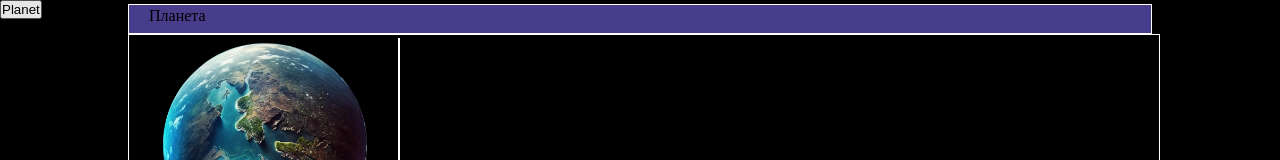
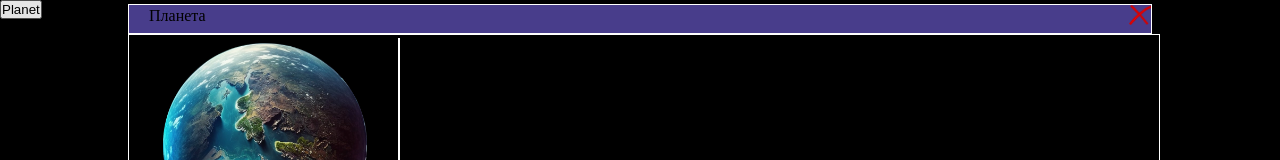
Before and after one commit to MaxRyazan/strategy, a Vue app: page / in a window 1280 px wide. Both pictures are taken after a click on the button "Planet". Shown: the top 160 px of the page. Built offline with nearby package versions, Linux system fonts and the light colour scheme.

Commit message:
1.3.2  - добавил closeButton

```diff
--- a/src/components/planets/PlanetComponent.vue
+++ b/src/components/planets/PlanetComponent.vue
@@ -1,5 +1,5 @@
 <template>
-    <reusable-dialog header="Планета" :visible="props.isPlanetVisible" style="width: 80%; margin: 0 auto">
+    <reusable-dialog @closeDialog="$emit('close')" header="Планета" :visible="props.isPlanetVisible" style="width: 80%; margin: 0 auto">
         <div class="planet_wrapper">
             <div class="left">
                 <div class="left__img">
@@ -45,8 +45,8 @@
 </template>
 
 <script setup lang="ts">
+import {ref} from 'vue'
 import PlanetDescriptionCard from '@/components/planets/PlanetDescriptionCard.vue'
-import {ref} from 'vue'
 import ReusableDialog from "@/components/reusable/containers/ReusableDialog.vue";
 const props = defineProps<{
     isPlanetVisible: boolean
--- a/src/components/reusable/buttons/Reusable-button.vue
+++ b/src/components/reusable/buttons/Reusable-button.vue
@@ -1,16 +1,38 @@
 <template>
-    <button @click="$emit('push')">
+    <button @click="$emit('push')" :class="{close_btn}">
+        <img src="src/images/icons/closeIcon.png" alt="close" v-if="props.close_btn">
         <slot />
     </button>
 </template>
 
 <script setup lang="ts">
-import {defineEmits} from 'vue'
 
 defineEmits<{
     (e: 'push'): void
 }>()
+const props = defineProps<{
+    close_btn?: boolean
+}>()
 </script>
 <style lang="scss" scoped>
-
+.close_btn{
+  position: absolute;
+  top: 1px;
+  right: 1px;
+  width: 22px;
+  height: 22px;
+  padding: 0 0 2px 0;
+  margin: 0;
+  color: white;
+  display: flex;
+  align-items: center;
+  justify-content: center;
+  background-color: transparent;
+  border: none;
+  cursor: pointer;
+  & img {
+    height: 100%;
+    width: 100%;
+  }
+}
 </style>
--- a/src/components/reusable/containers/ReusableDialog.vue
+++ b/src/components/reusable/containers/ReusableDialog.vue
@@ -1,9 +1,13 @@
 <script setup lang="ts">
 import {nextTick, onMounted} from "vue";
+import ReusableButton from "@/components/reusable/buttons/Reusable-button.vue";
 
 const props = defineProps<{
     visible: boolean
     header?: string
+}>()
+defineEmits<{
+    (e:'closeDialog'):void
 }>()
 onMounted(() => {
     nextTick(() => {
@@ -34,6 +38,7 @@ function mousedown(mdEvent: MouseEvent) {
 
 <template>
     <Dialog :header="props.header ?? ''" class="for_resize" v-model:visible="props.visible" :closable="false" :blockScroll="true" draggable style="position: relative">
+        <reusable-button close_btn @push="$emit('closeDialog')"/>
         <slot />
         <div class="planet_resize"></div>
     </Dialog>
```
Also changed, not shown: src/App.vue (+1 -27 lines), src/images/icons/closeIcon.png (added).
